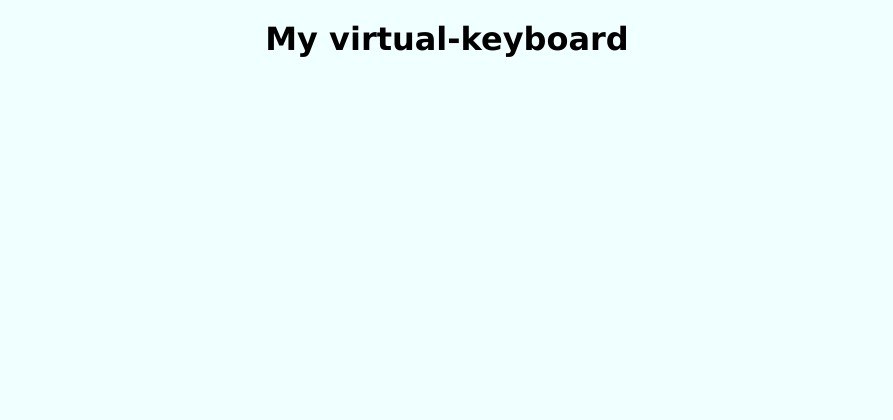
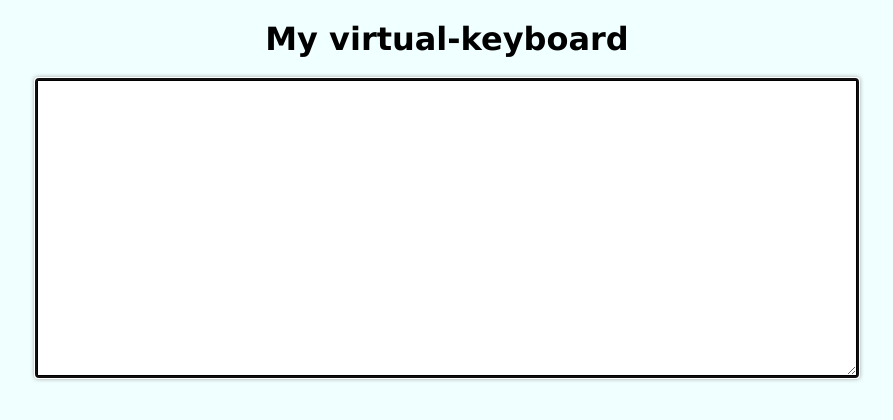
Before and after one commit to takeAmoment/Virtual-keyboard, a plain HTML site: page virtual-keyboard/index.html in a window 1280 px wide. Shown: the whole page, without its empty margins (193-1086 px from the left). Drawn offline with Linux system fonts and the light colour scheme.

Commit message:
feat: add style for textarea

```diff
--- a/virtual-keyboard/script.js
+++ b/virtual-keyboard/script.js
@@ -7,8 +7,9 @@ document.body.appendChild(title);
 
 /*--------create textarea--------*/
 
-const input = document.createElement('div');
+const input = document.createElement('textarea');
 input.className = 'textarea';
-input.rows = '20';
-input.cols = '50';
+input.autofocus = true;
+// input.rows = '20';
+// input.cols = '50';
 document.body.appendChild(input);
--- a/virtual-keyboard/style.css
+++ b/virtual-keyboard/style.css
@@ -11,7 +11,12 @@ body{
     background-color:azure;
     max-width: 1280px;
     margin: 0 auto;
+    display: flex;
+    align-items: center;
+    flex-direction: column;
+    justify-content: center;
     font-family: Verdana, Geneva, Tahoma, sans-serif;
+    font-size: 18px;
 }
 .title{
     text-align: center;
@@ -19,3 +24,10 @@ body{
     font-weight: 700;
     margin: 20px;
 }
+.textarea{
+    width: calc(80% - 200px);
+    height: 300px;
+    border: 3px solid black;
+    box-shadow: 0px 0px 5px grey;
+    font-size: 18px;
+}
```
